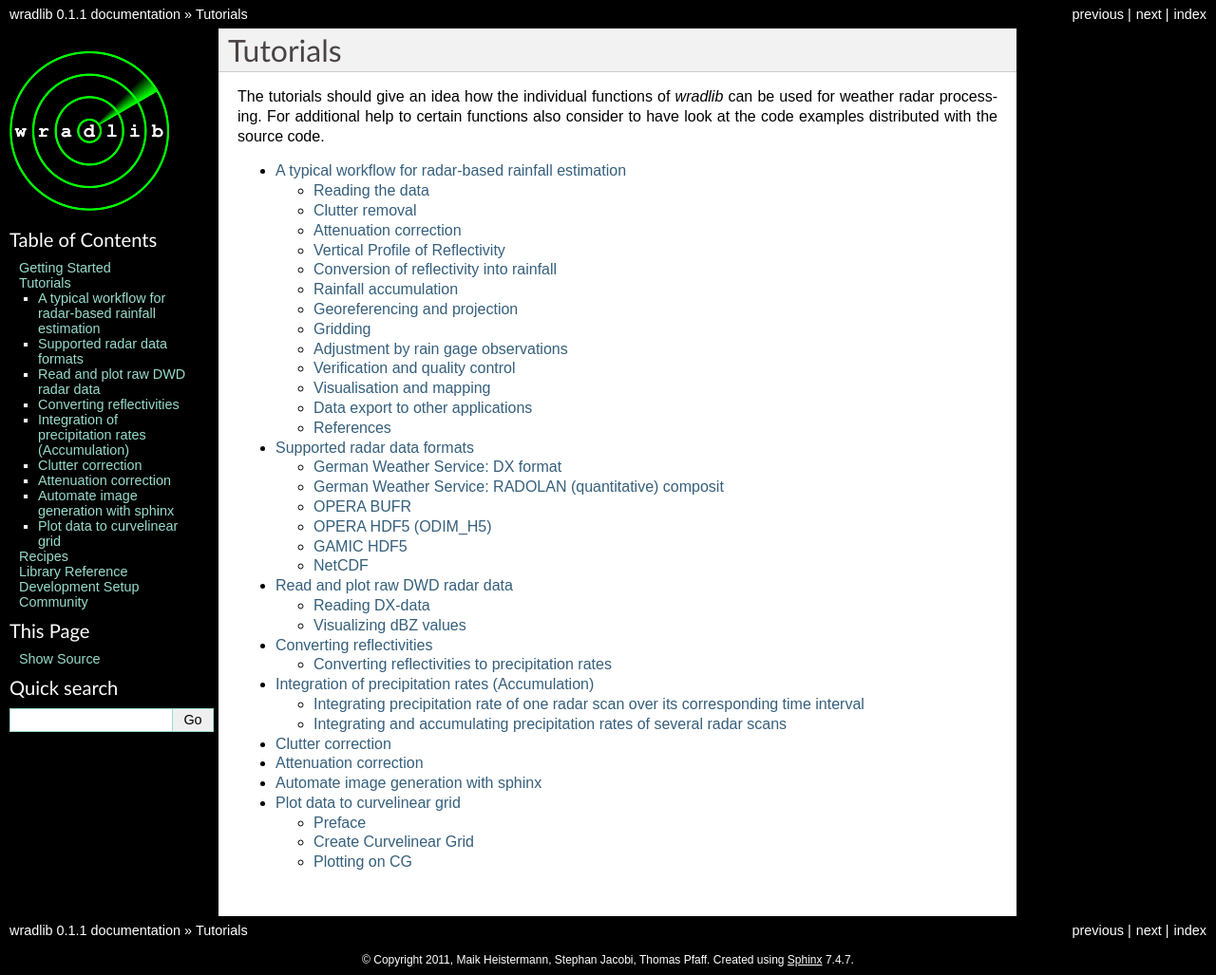
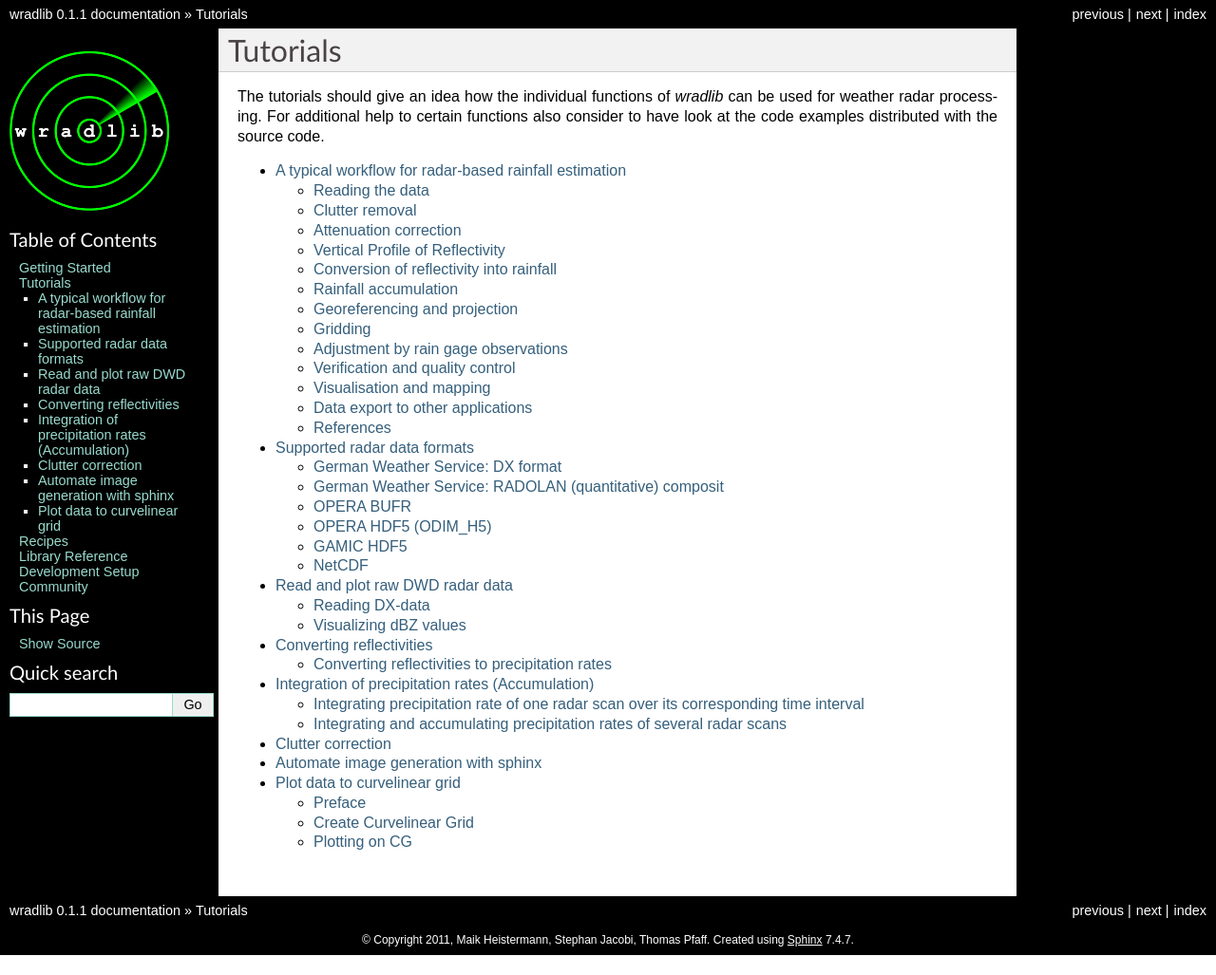
Before and after one commit to wradlib/wradlib-docs, a Sphinx documentation site: the page built from source/tutorials.rst, in a window 1280 px wide. Shown: the whole page at 95% size. Built offline with Sphinx 7.4.7, drawn with Linux system fonts in a browser that asks for light colours; formulas are drawn with MathJax 3; after the commit the page ends 1006 px from its top, so only the background shows below that.

Commit message:
DOC: Removed tutorial attenuation correction because it is still empty.

```diff
--- a/source/tutorial_attenuation_correction.rst
+++ /dev/null
@@ -1,6 +0,0 @@
-**********************
-Attenuation correction
-**********************
-
-
-... to be continued ...
--- a/source/tutorials.rst
+++ b/source/tutorials.rst
@@ -14,6 +14,5 @@ also consider to have look at the code examples distributed with the source code
    tutorial_conversion
    tutorial_accumulation
    tutorial_clutter_correction
-   tutorial_attenuation_correction
    tutorial_autoimages
    tutorial_curvelinear_grids
```
